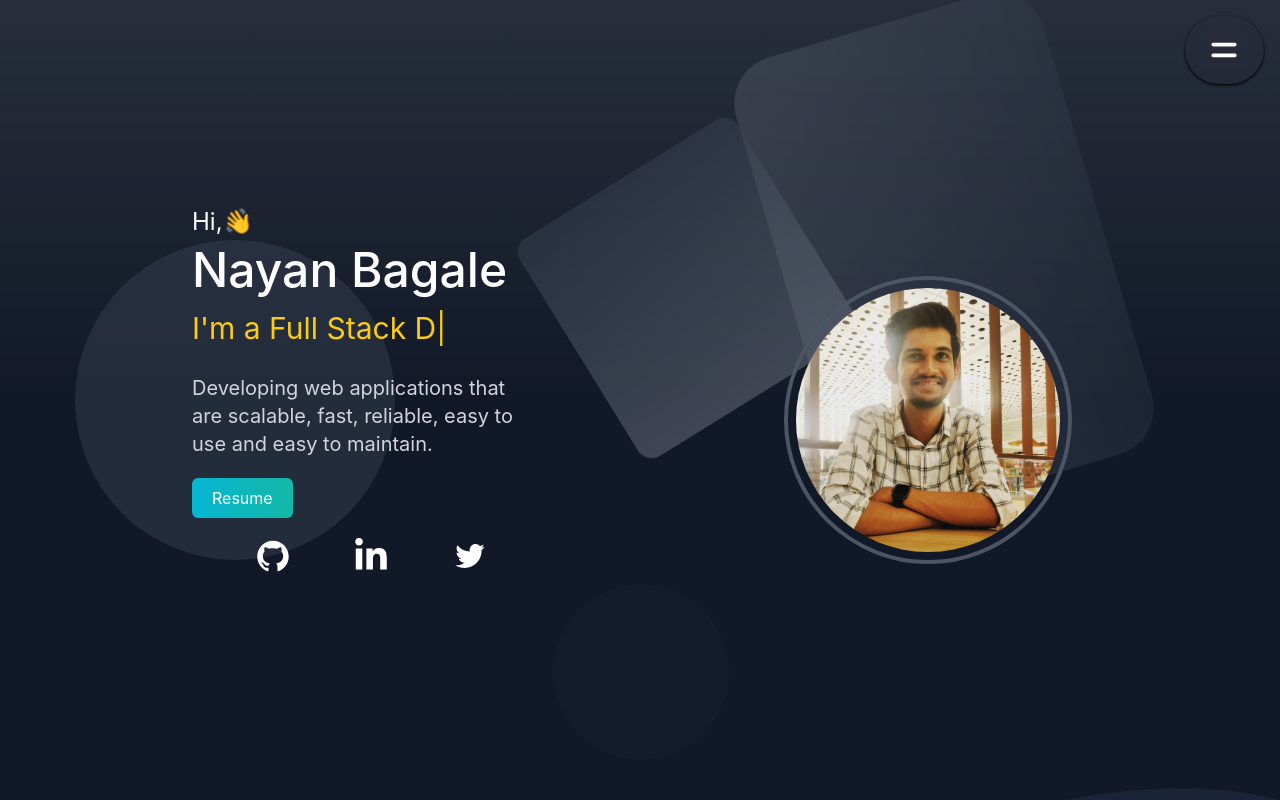
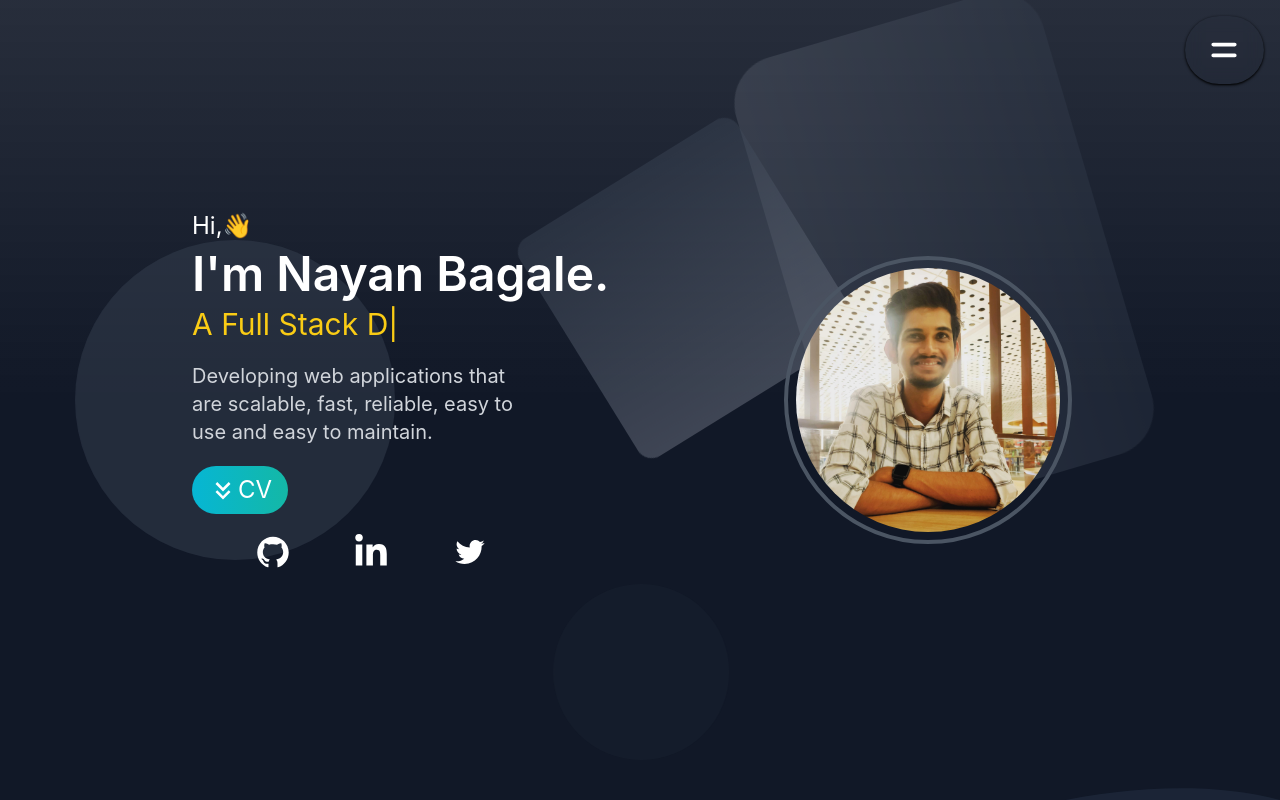
Before and after one commit to nayan-bagale/react-portfolio, a React (Create React App) app: page / in a window 1280 px wide. Shown: the top 800 px of the page. Built offline with nearby package versions, Linux system fonts and the light colour scheme.

Commit message:
Development (#1)
* git push

* git push

* git push

```diff
--- a/src/components/Info/biosection.jsx
+++ b/src/components/Info/biosection.jsx
@@ -1,6 +1,7 @@
 import Image from "../../images/profile-pic.jpg";
 import { AiOutlineGithub, AiOutlineTwitter } from "react-icons/ai";
 import { FaLinkedinIn } from "react-icons/fa";
+import { MdKeyboardDoubleArrowDown } from "react-icons/md";
 
 import { TypeAnimation } from "react-type-animation";
 
@@ -15,6 +16,11 @@ export default function Biosection() {
     visible: { y: 0, opacity: 1 },
   };
 
+  const buttonVarient = {
+    whileHover: { scale: 1.1 },
+    whileTap: { scale: 0.8 },
+  };
+
   return (
     <motion.section
       className=" min-h-screen z-40 flex flex-col items-center justify-center md:flex-row-reverse lg:w-4/5 lg:m-auto md:pt-0 "
@@ -24,51 +30,78 @@ export default function Biosection() {
       animate="visible"
       transition={{ type: "tween", duration: 1, delay: 3 }}
     >
-      <div className=" mx-auto border-4 dark:border-gray-600 border-emerald-400 p-2 rounded-full w-52 h-52 mt-10 overflow-hidden md:w-72 md:h-72">
+      <div className=" mx-auto md:my-auto border-4 dark:border-gray-600 border-emerald-400 p-2 rounded-full w-52 h-52 mt-10 overflow-hidden md:w-72 md:h-72">
         <img src={Image} alt="profile-pic" className=" rounded-full" />
       </div>
 
       <div className=" m-4 p-4 flex flex-col items-start text-left md:w-1/2 md:p-8 md:m-8 ">
-        <h4 className=" dark:text-white text-2xl text-right inline-flex ">
+        <h4 className=" dark:text-white text-teal-900 text-xl md:text-2xl text-right inline-flex ">
           Hi,
           <motion.div
-            animate={{ rotate: [-10, 0, -10] }}
-            transition={{ repeat: Infinity, duration: 0.5, repeatDelay: 5 }}
+            animate={{ rotate: [0, -20, 0, -20, 0, -20, 0] }}
+            transition={{ repeat: Infinity, duration: 0.5, repeatDelay: 3 }}
           >
             👋
           </motion.div>
         </h4>
-        <h1 className=" dark:text-white text-4xl md:text-5xl py-2 text-teal-600 font-medium">
-          Nayan Bagale
+        <h1 className=" dark:text-white text-3xl md:text-5xl py-2 text-teal-700 font-semibold">
+          I'm Nayan Bagale.
         </h1>
-        <h3 className=" dark:text-yellow-400 text-lg md:text-3xl py-2 text-gray-800">
-          I'm a
+        <h3 className=" dark:text-yellow-400 text-xl md:text-3xl text-gray-800">
+          A
           <TypeAnimation
             sequence={[` Full Stack Developer.`, 1000, ""]}
             repeat={Infinity}
           />
         </h3>
-        <p className=" dark:text-gray-300 text-base py-3 md:text-xl md:py-5 leading-8 text-gray-700 lg:w-3/4 ">
+        <p className=" dark:text-gray-300 text-base py-3 md:text-xl md:py-5 leading-8 text-gray-600 lg:w-3/4 ">
           Developing web applications that are scalable, fast, reliable, easy to
           use and easy to maintain.
         </p>
-        <a
+        <motion.a
           href="https://drive.google.com/file/d/1xE0qbxef5LqeXr3Zl010rwQfJ-rG2-SA/view?usp=sharing"
           target="blank_"
-          className=" bg-gradient-to-r from-cyan-500 to-teal-500 bg-cyan-500 text-white px-5 py-2 rounded-md"
+          className=" bg-gradient-to-r from-cyan-500 to-teal-500 bg-cyan-500 text-white px-4 py-2 rounded-full flex items-center text-2xl "
+          variants={buttonVarient}
+          whileHover="whileHover"
+          whileTap="whileTap"
         >
-          Resume
-        </a>
+          <motion.div
+            animate={{ y: [0, 2, 0] }}
+            transition={{ repeat: Infinity, duration: 3 }}
+          >
+            <MdKeyboardDoubleArrowDown className="text-3xl" />
+          </motion.div>
+          CV
+        </motion.a>
         <div className=" flex justify-evenly py-5 lg:w-[80%] w-full">
-          <a href="https://github.com/nayan-bagale" target="blank">
-            <AiOutlineGithub className=" text-4xl text-gray-600 cursor-pointer hover:text-slate-500 dark:hover:text-yellow-400 dark:text-white" />
-          </a>
-          <a href="https://www.linkedin.com/in/nayan-bagale" target="blank">
-            <FaLinkedinIn className=" text-4xl text-gray-600 cursor-pointer hover:text-slate-500 dark:hover:text-yellow-400 dark:text-white" />
-          </a>
-          <a href="https://twitter.com/nayan_bagale" target="blank">
-            <AiOutlineTwitter className=" text-4xl text-gray-600 cursor-pointer hover:text-slate-500 dark:hover:text-yellow-400 dark:text-white" />
-          </a>
+          <motion.a
+            href="https://github.com/nayan-bagale"
+            target="blank"
+            variants={buttonVarient}
+            whileHover="whileHover"
+            whileTap="whileTap"
+          >
+            <AiOutlineGithub className=" text-4xl text-gray-600 cursor-pointer  md:hover:text-slate-500 md:dark:hover:text-yellow-400 dark:text-white" />
+          </motion.a>
+          <motion.a
+            href="https://www.linkedin.com/in/nayan-bagale"
+            target="blank"
+            variants={buttonVarient}
+            whileHover="whileHover"
+            whileTap="whileTap"
+          >
+            <FaLinkedinIn className=" text-4xl text-gray-600 cursor-pointer  md:hover:text-slate-500 md:dark:hover:text-yellow-400 dark:text-white" />
+          </motion.a>
+          <motion.a
+            href="https://twitter.com/nayan_bagale"
+            target="blank"
+            variants={buttonVarient}
+            whileHover="whileHover"
+            whileTap="whileTap"
+          >
+            <AiOutlineTwitter className=" text-4xl text-gray-600 cursor-pointer  md:hover:text-slate-500 md:dark:hover:text-yellow-400 dark:text-white" />
+          </motion.a>
         </div>
       </div>
     </motion.section>
```
